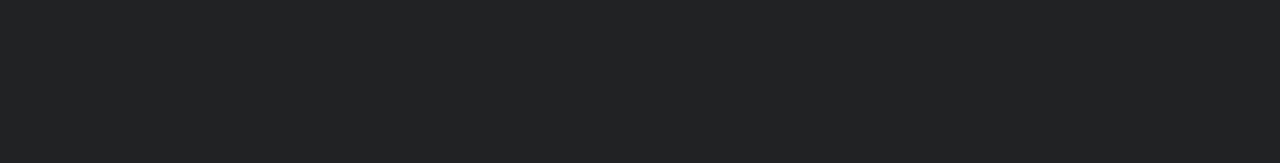
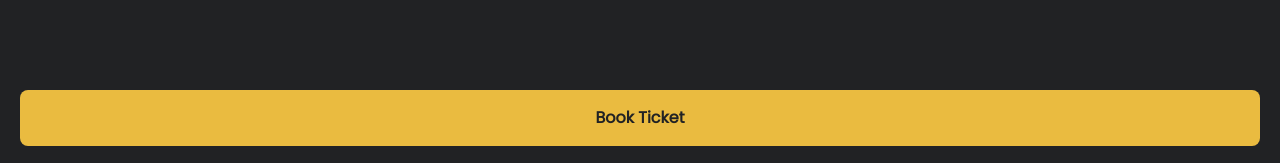
Before and after one commit to aryndraa/timedoor-academy-final-project, a Next.js app: page /movies/1 in a window 1280 px wide. Shown: the part 634-797 px from the top of the page. Built offline with nearby package versions, Linux system fonts and the light colour scheme.

Commit message:
bottom booking bar

```diff
--- a/app/components/BottomBook.js
+++ b/app/components/BottomBook.js
@@ -0,0 +1,12 @@
+import Link from 'next/link'
+import React from 'react'
+
+export const BottomBook = () => {
+  return (
+    <div className='absolute bottom-0 z-[60] p-5 text-center bg-dark-300 flex w-full left-0 right-0'>
+      <Link href={"/movies/1/booking"} className='p-4 bg-primary w-full text-dark-300 font-bold text-base rounded-lg '>
+        Book Ticket
+      </Link>
+    </div>
+  )
+}
--- a/app/movies/[movieId]/page.js
+++ b/app/movies/[movieId]/page.js
@@ -1,3 +1,4 @@
+import { BottomBook } from "@/app/components/BottomBook";
 import { MovieCard } from "@/app/components/cards/MovieCard";
 import { MovieInfo } from "@/app/components/MovieInfo";
 import Image from "next/image";
@@ -37,7 +38,9 @@
               </div>
             </div>
           </div>
-      </div>
+        </div>
+
+        <BottomBook/>
       </section>
     </>
   )
```
